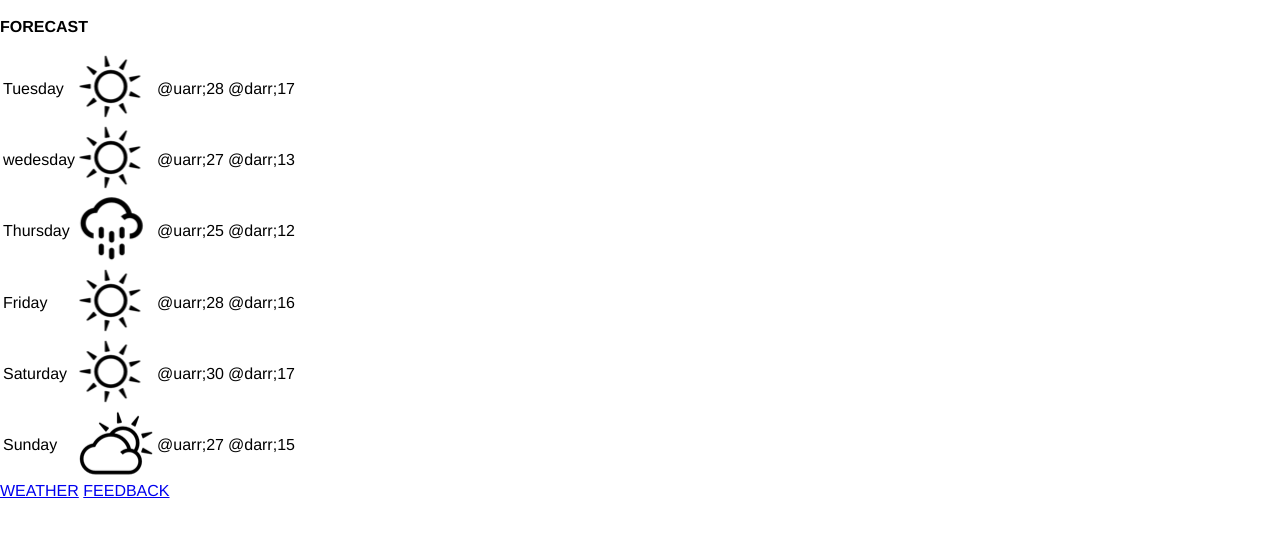
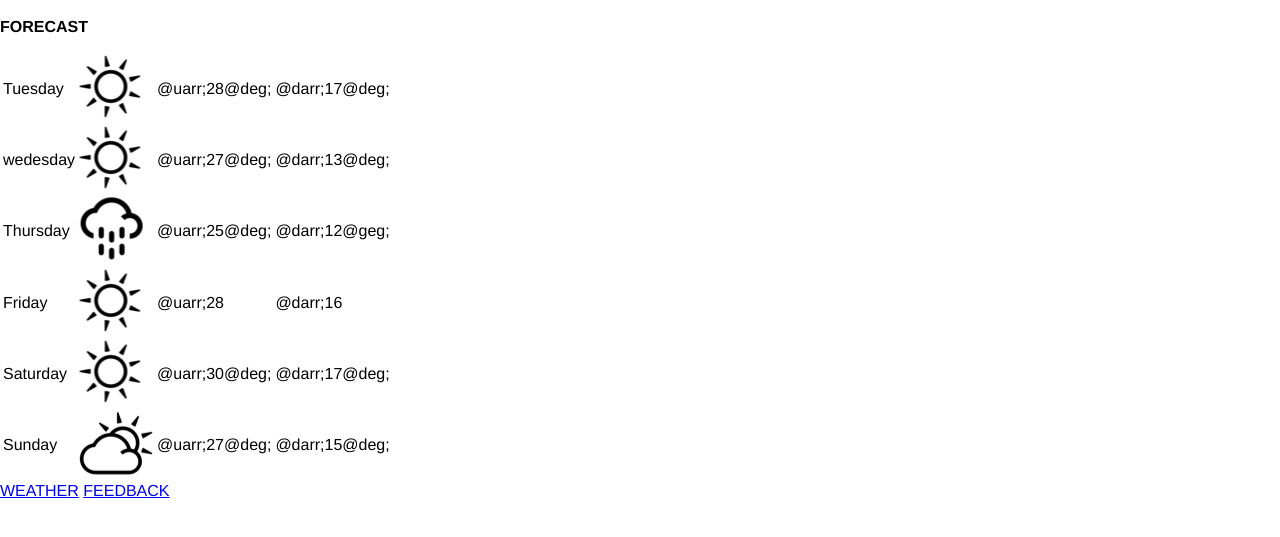
Before and after one commit to Rnaik3924-ITvarsity/Module-2-Assesment-1, a plain HTML site: page weather.html in a window 1280 px wide. Shown: the part 223-760 px from the top of the page. Drawn offline with Linux system fonts and the light colour scheme.

Commit message:
Add files via upload

```diff
--- a/style.css
+++ b/style.css
@@ -10,7 +10,7 @@ body{
     position: fixed;
     top: 0px;
     left: 0px;
-    z-index:500;
+    z-index: 500;
     width: 100%;
     height: 80px;
     background-image: url("images/wood-bg.png");
@@ -60,7 +60,7 @@ body{
     position: fixed;
     bottom: 0;
     left: 0;
-    z-index:500;
+    z-index: 500;
     width: 100%;
     height: 40px;
     background-color: forestgreen;
--- a/weather.html
+++ b/weather.html
@@ -18,27 +18,26 @@
                     <h3>PINE CITY WEATHER</h3>
                    <P><img class="info-box-weather-icon" src="images/partly-cloudy.png"/>Partly Cloudy</P>
                     <p>@uarr;25@deg; @darr;16@deg;</p>
-                    <h1>class="info-box-weather-icon" 22@deg;</h1>
-
+                    <h1> class="info-box-weather-icon" 22@deg;</h1>
                     <p><strong>FORECAST</strong></p>
                     <table>
                         <tr>
                             <td>Tuesday</td>
                             <td><img class="info-box- weather-icon" src="images/sunny.png"/></td>
-                            <td>@uarr;28</td>
-                            <td>@darr;17</td>
+                            <td>@uarr;28@deg;</td>
+                            <td>@darr;17@deg;</td>
                         </tr>
                           <tr>
                             <td>wedesday</td>
                             <td><img class="info-box- weather-icon" src="images/sunny.png"/></td>
-                            <td>@uarr;27</td>
-                            <td>@darr;13</td>
+                            <td>@uarr;27@deg;</td>
+                            <td>@darr;13@deg;</td>
                         </tr>
                           <tr>
                             <td>Thursday</td>
                             <td><img class="info-box- weather-icon" src="images/rain.png"/></td>
-                            <td>@uarr;25</td>
-                            <td>@darr;12</td>
+                            <td>@uarr;25@deg;</td>
+                            <td>@darr;12@geg;</td>
                         </tr>
                           <tr>
                             <td>Friday</td>
@@ -49,14 +48,14 @@
                           <tr>
                             <td>Saturday</td>
                             <td><img class="info-box- weather-icon" src="images/sunny.png"/></td>
-                            <td>@uarr;30</td>
-                            <td>@darr;17</td>
+                            <td>@uarr;30@deg;</td>
+                            <td>@darr;17@deg;</td>
                         </tr>
                           <tr>
                             <td>Sunday</td>
                             <td><img class="info-box- weather-icon" src="images/partly-cloudy.png"/></td>
-                            <td>@uarr;27</td>
-                            <td>@darr;15</td>
+                            <td>@uarr;27@deg;</td>
+                            <td>@darr;15@deg;</td>
                         </tr>
                     </table>
 
```
Also changed, not shown: elephants.html (+0 -1 lines), giraffe.html (+0 -1 lines), gorilla.html (+1 -1 lines), index.html (+1 -1 lines), koala.html (+0 -1 lines), warthog.html (+0 -2 lines).
